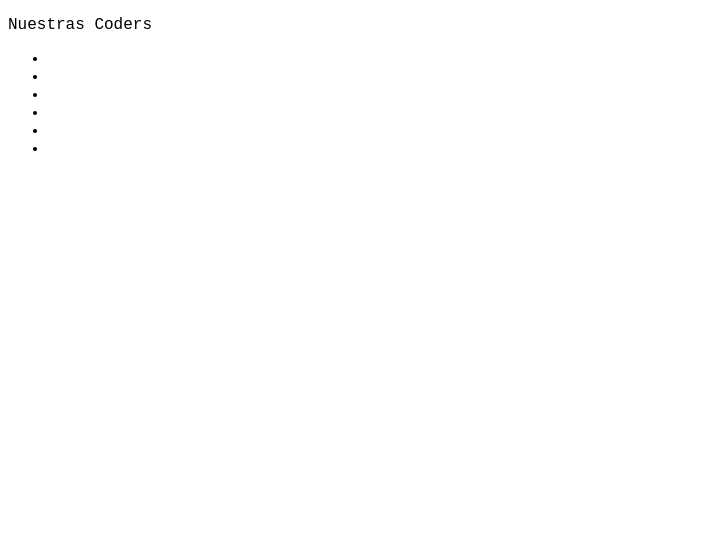
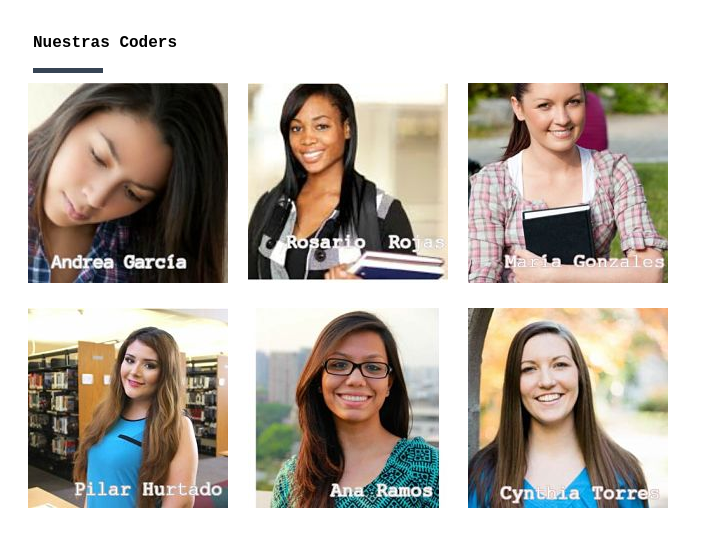
Before and after one commit to Manu160296/nuestras-coders, a plain HTML site: page index.html in a window 1280 px wide. Shown: the whole page, without its empty margins (0-722 px from the left). Drawn offline with Linux system fonts and the light colour scheme; a web font is replaced by a local one.

Commit message:
completando ejercicio

```diff
--- a/css/main.css
+++ b/css/main.css
@@ -1,3 +1,27 @@
 body {
   font-family: 'Droid Sans Mono', monospace;
+  font-weight: bold;
 }
+
+.title {
+  padding-left: 15px
+}
+
+.box {
+  width: 680px;
+  height: 500px;
+  /*outline: 1px solid red = para marcar el contorno de la caja */
+  padding: 10px;
+}
+
+.marker {
+  width: 70px;
+  height: 5px;
+  background-color: #364454;
+  margin-left: 15px
+}
+
+.student {
+  float: left;
+  margin: 10px;
+}
--- a/index.html
+++ b/index.html
@@ -1,27 +1,41 @@
 <!DOCTYPE html>
 <html>
+
 <head>
   <meta charset="utf-8">
   <title>Nuestras coders</title>
   <link rel="stylesheet" href="css/main.css">
   <link href="https://fonts.googleapis.com/css?family=Droid+Sans+Mono" rel="stylesheet">
 </head>
+
 <body>
+  <!-- box=contiene todas las imagenes y el título
+  student=contiene una a una las imagenes de las estudiantes-->
   <div class="box">
     <div class="title">
       <p>Nuestras Coders</p>
     </div>
-<div class="galery">
-  <ul>
-    <li><a href="#"></a></li>
-    <li><a href="#"></a></li>
-    <li><a href="#"></a></li>
-    <li><a href="#"></a></li>
-    <li><a href="#"></a></li>
-    <li><a href="#"></a></li>
-
-  </ul>
+    <div class="marker">
+    </div>
+    <div class="student">
+      <img src="images/estudiante-1_opt.jpg" alt="estudiante 1">
+    </div>
+    <div class="student">
+      <img src="images/estudiante-2_opt.jpg" alt="estudiante 2">
+    </div>
+    <div class="student">
+      <img src="images/estudiante-3_opt.jpg" alt="estudiante 3">
+    </div>
+    <div class="student">
+      <img src="images/estudiante-4_opt.jpg" alt="estudiante 4">
+    </div>
+    <div class="student">
+      <img src="images/estudiante-5_opt.jpg" alt="estudiante 5">
+    </div>
+    <div class="student">
+      <img src="images/estudiante-6_opt.jpg" alt="estudiante 6">
     </div>
   </div>
 </body>
+
 </html>
```
Also changed, not shown: images/css_sprites (1).png (deleted), images/estudiante-1_opt.jpg (added), images/estudiante-2_opt.jpg (added), images/estudiante-3_opt.jpg (added), images/estudiante-4_opt.jpg (added), images/estudiante-5_opt.jpg (added), images/estudiante-6_opt.jpg (added), 1 other file. Lines whose indentation alone changed are shown as unchanged.
